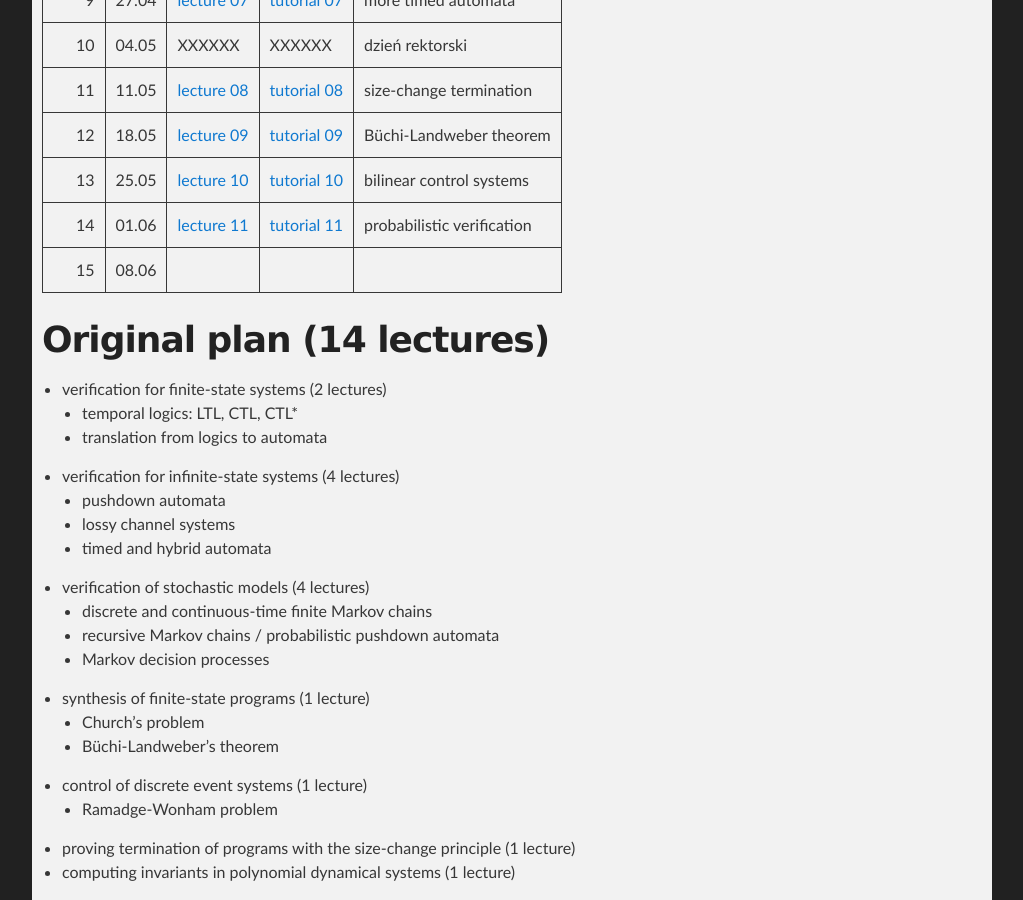
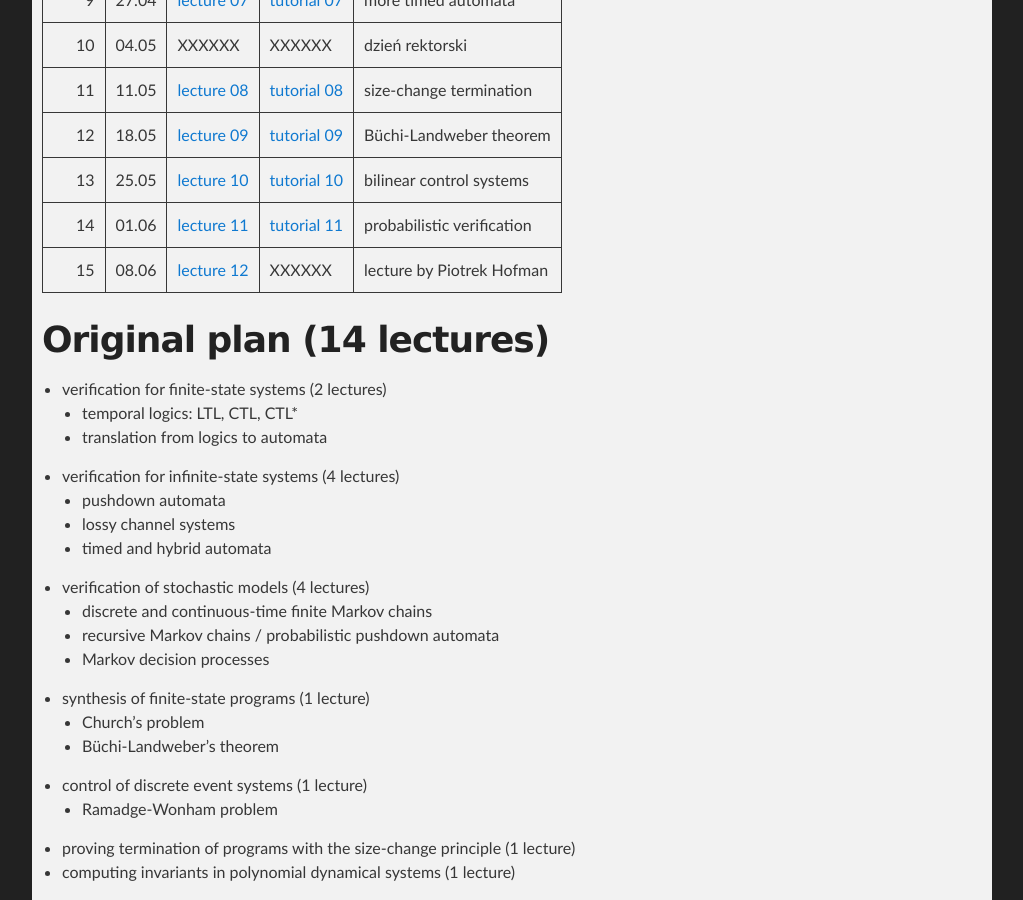
Before and after one commit to lclem/formal_verification_2025-2026, a Jekyll site: the page built from docs/index.md, in a window 1280 px wide and 900 px high, scrolled down 1178 px. Shown: the whole window, without its empty margins (128-1151 px from the left). Built offline with Jekyll 4.4.1, drawn with Linux system fonts in a browser that asks for light colours; our own code applies the rules of GitHub Pages for plain Markdown files.

Commit message:
Update index.md

```diff
--- a/docs/index.md
+++ b/docs/index.md
@@ -31,7 +31,7 @@ Please send me your solutions in PDF format.
 |   12 | 18.05 | [lecture 09](docs/lectures/09/summary) | [tutorial 09](assets/tutorials/build/09.pdf) | Büchi-Landweber theorem    |
 |   13 | 25.05 | [lecture 10](docs/lectures/10/summary) | [tutorial 10](assets/tutorials/build/10.pdf) | bilinear control systems   |
 |   14 | 01.06 | [lecture 11](docs/lectures/11/summary) | [tutorial 11](assets/tutorials/build/11.pdf) | probabilistic verification |
-|   15 | 08.06 |                                        |                                              |                            |
+|   15 | 08.06 | [lecture 12](docs/lectures/12/summary) | XXXXXX                                       | lecture by Piotrek Hofman  |
 
 # Original plan (14 lectures)
 - verification for finite-state systems (2 lectures)
```
